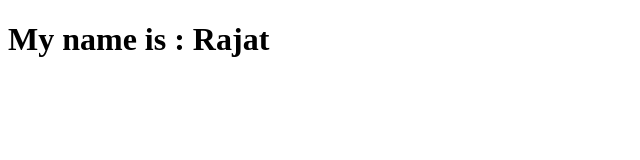
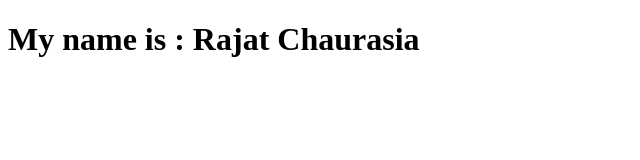
Before and after one commit to rajat153/git_tutorial, a plain HTML site: page index.html in a window 1280 px wide. Shown: the whole page, without its empty margins (0-640 px from the left). Drawn offline with Linux system fonts and the light colour scheme.

Commit message:
change name to full name

```diff
--- a/index.html
+++ b/index.html
@@ -7,7 +7,7 @@
         <title>Document</title>
     </head>
     <body>
-        <h1>My name is : Rajat</h1>
+        <h1>My name is : Rajat Chaurasia</h1>
 
     </body>
     </html>
```
